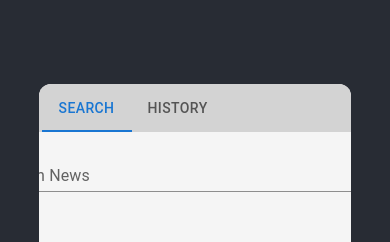
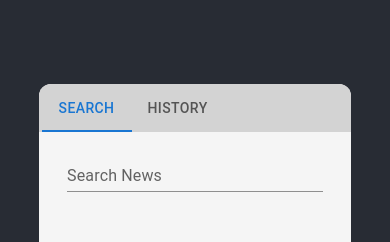
Before and after one commit to DesertStrom16/Hacker-News-Search, a React (Create React App) app: page /search in a window 390 px wide. Shown: the top 242 px of the page. Built offline with nearby package versions, Linux system fonts and the light colour scheme.

Commit message:
cleanup, mobile breakpoints

```diff
--- a/src/App.tsx
+++ b/src/App.tsx
@@ -17,6 +17,8 @@ const Wrapper = styled.div`
 const ContentWrapper = styled.div`
   width: 80%;
   height: 80%;
+  max-width: 1920px;
+  max-height: 1080px;
   display: flex;
   flex-direction: column;
   align-items: center;
--- a/src/components/HistoryItem.tsx
+++ b/src/components/HistoryItem.tsx
@@ -24,15 +24,20 @@ const Wrapper = styled.div`
 const Title = styled.div`
   overflow: hidden;
   font-size: 16px;
-  white-space: nowrap;
-  text-overflow: ellipsis;
-  width: 35%;
+  width: 55%;
   padding-left: 4px;
   box-sizing: border-box;
+
+  @media (min-width: 768px) {
+    white-space: nowrap;
+    text-overflow: ellipsis;
+    width: 35%;
+  }
 `;
 
 const SearchDate = styled.div`
   margin-left: 14px;
+  margin-right: 10px;
 `;
 
 const HistoryItem: React.FC<Search> = (props) => {
--- a/src/components/HitItem.tsx
+++ b/src/components/HitItem.tsx
@@ -10,7 +10,7 @@ const formatDate = new Intl.DateTimeFormat(undefined, {
 });
 
 const Wrapper = styled.div`
-  width: 84%;
+  width: 82%;
   border-radius: 12px;
   border: 1px solid black;
   display: flex;
--- a/src/routes/History.tsx
+++ b/src/routes/History.tsx
@@ -3,7 +3,8 @@ import styled from "styled-components";
 import HistoryItem from "../components/HistoryItem";
 
 const Wrapper = styled.div`
-  width: 50%;
+  width: 80%;
+  max-width: 800px;
   display: flex;
   flex-grow: 1;
   flex-direction: column;
@@ -13,15 +14,30 @@ const Wrapper = styled.div`
 
 const Header = styled.div`
   width: 100%;
-  padding-left: 10px;
   box-sizing: border-box;
   border-bottom: 2px solid gray;
   margin-bottom: 15px;
   display: flex;
+
+  @media (min-width: 768px) {
+    padding-left: 10px;
+  }
 `;
 
 const Title = styled.div`
-  width: 35%;
+  width: 50%;
+
+  @media (min-width: 515px) {
+    width: 52%;
+  }
+
+  @media (min-width: 575px) {
+    width: 55%;
+  }
+
+  @media (min-width: 768px) {
+    width: 35%;
+  }
 `;
 
 const DateText = styled.div`
--- a/src/routes/Search.tsx
+++ b/src/routes/Search.tsx
@@ -1,7 +1,7 @@
 import { useState, useEffect, useRef } from "react";
 import { useAppSelector, useAppDispatch } from "../app/hooks";
 import { querySearch } from "../helper/API";
-import { fetchNews } from "../store/data/dataSlice";
+import { fetchNews, clearNews } from "../store/data/dataSlice";
 import styled from "styled-components";
 import TextField from "@mui/material/TextField";
 import CircularProgress from "@mui/material/CircularProgress";
@@ -23,11 +23,12 @@ const Wrapper = styled.div`
 `;
 
 const TextInput = styled(TextField)`
-  width: 400px;
+  width: 82%;
+  max-width: 400px;
 `;
 
 const Results = styled.div`
-  width: 95%;
+  width: 100%;
   display: flex;
   flex-direction: column;
   align-items: center;
@@ -67,44 +68,45 @@ const PageCount = styled.div`
 let timer: any;
 
 const Search = () => {
-  const [input, setInput] = useState("");
-  const [loading, setLoading] = useState(false);
-  const mountRef = useRef(true);
-
   const { hits, page, query, nbPages } = useAppSelector((state) => state.data);
   const dispatch = useAppDispatch();
 
-  useEffect(() => {
-    mountRef.current = false;
-  }, []);
+  const [input, setInput] = useState(query || "");
+  const [loading, setLoading] = useState(false);
+  const mountRef = useRef(true);
+  const errRef = useRef(false);
+  const errRefTwo = useRef("");
+  const removeErrRef = useRef(false);
 
   useEffect(() => {
-    debounce();
-  }, [input]);
-
-  const debounce = () => {
     clearTimeout(timer);
-    timer = setTimeout(() => {
-      handleSearch();
-    }, 350);
-  };
-
-  const handleChange = (e: InputChange) => {
-    setInput(e.target.value);
-  };
-
-  const handleSearch = async () => {
+    timer = setTimeout(async () => {
+      if (!mountRef.current) {
         if (input.trim() !== "") {
           setLoading(true);
+
           await querySearch(input, 0)
             .then((data) => {
               if (data.hits && data.hits.length > 0) {
                 dispatch(fetchNews({ ...data, isSearch: true }));
               }
             })
-        .catch((err) => console.log(err));
+            .catch((err) => {
+              dispatch(clearNews());
+              errRefTwo.current = err;
+              errRef.current = true;
+            });
+
           setLoading(false);
         }
+      } else {
+        mountRef.current = false;
+      }
+    }, 350);
+  }, [input, dispatch]);
+
+  const handleChange = (e: InputChange) => {
+    setInput(e.target.value);
   };
 
   const handlePaginate = async (next: boolean) => {
@@ -115,26 +117,39 @@ const Search = () => {
           dispatch(fetchNews(data));
         }
       })
-      .catch((err) => console.log(err));
+      .catch((err) => {
+        dispatch(clearNews());
+        errRef.current = true;
+      });
     setLoading(false);
   };
 
-  const inputValue =
-    mountRef.current && hits.length > 0 && query.trim() !== "" ? query : input;
+  if (errRef.current) {
+    if (removeErrRef.current) {
+      errRef.current = false;
+      removeErrRef.current = false;
+    } else {
+      removeErrRef.current = true;
+    }
+  }
 
   return (
     <Wrapper>
       <TextInput
-        value={inputValue}
+        value={input}
         onChange={handleChange}
         label="Search News"
         variant="standard"
+        error={errRef.current}
+        helperText={
+          errRef.current ? `Oops, something went wrong. Please try again. ${errRefTwo.current}` : ""
+        }
       />
 
       <Results>
         {loading ? (
           <CircularProgress />
-        ) : hits.length > 0 ? (
+        ) : hits.length > 0 && !errRef.current ? (
           <>
             {hits.map((hit) => (
               <HitItem key={hit.objectID} {...hit} />
--- a/src/store/data/dataSlice.ts
+++ b/src/store/data/dataSlice.ts
@@ -19,19 +19,25 @@ export const dataSlice = createSlice({
   reducers: {
     fetchNews: (state, action: PayloadAction<NewsState>) => {
       if (action.payload.isSearch) {
-        state.searchHistory = [
-          ...state.searchHistory,
-          { term: action.payload.query, timestamp: Date.now() },
-        ];
+        state.searchHistory.push({
+          term: action.payload.query,
+          timestamp: Date.now(),
+        });
       }
       state.hits = action.payload.hits;
       state.nbPages = action.payload.nbPages;
       state.page = action.payload.page;
       state.query = action.payload.query;
     },
+    clearNews: (state) => {
+      state.hits = [];
+      state.nbPages = 0;
+      state.page = 0;
+      state.query = "";
+    },
   },
 });
 
-export const { fetchNews } = dataSlice.actions;
+export const { fetchNews, clearNews } = dataSlice.actions;
 
 export default dataSlice.reducer;
```
Also changed, not shown: 1 other file (tests, documents, lock files or other folders). Lines whose indentation alone changed are shown as unchanged.
